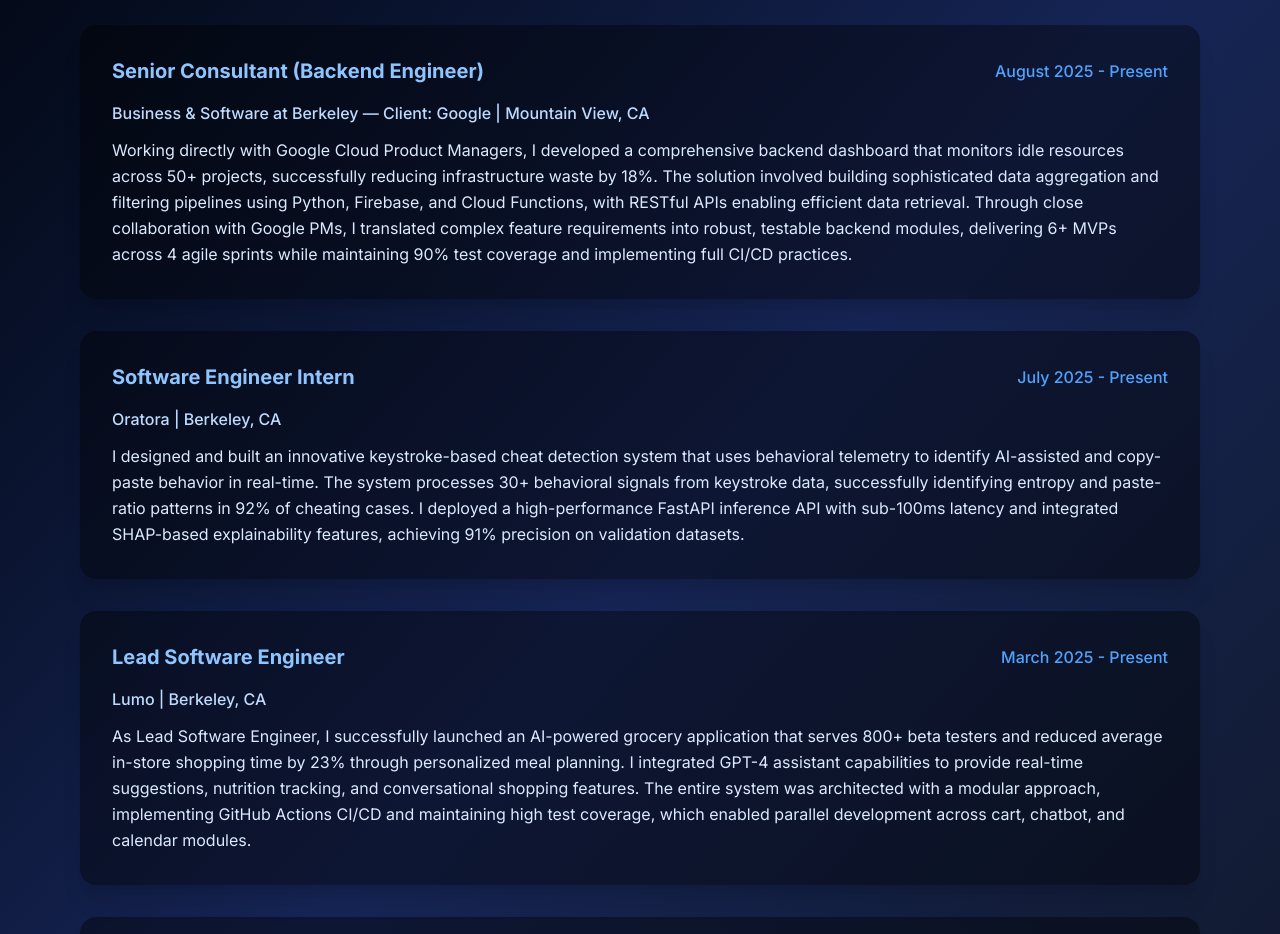
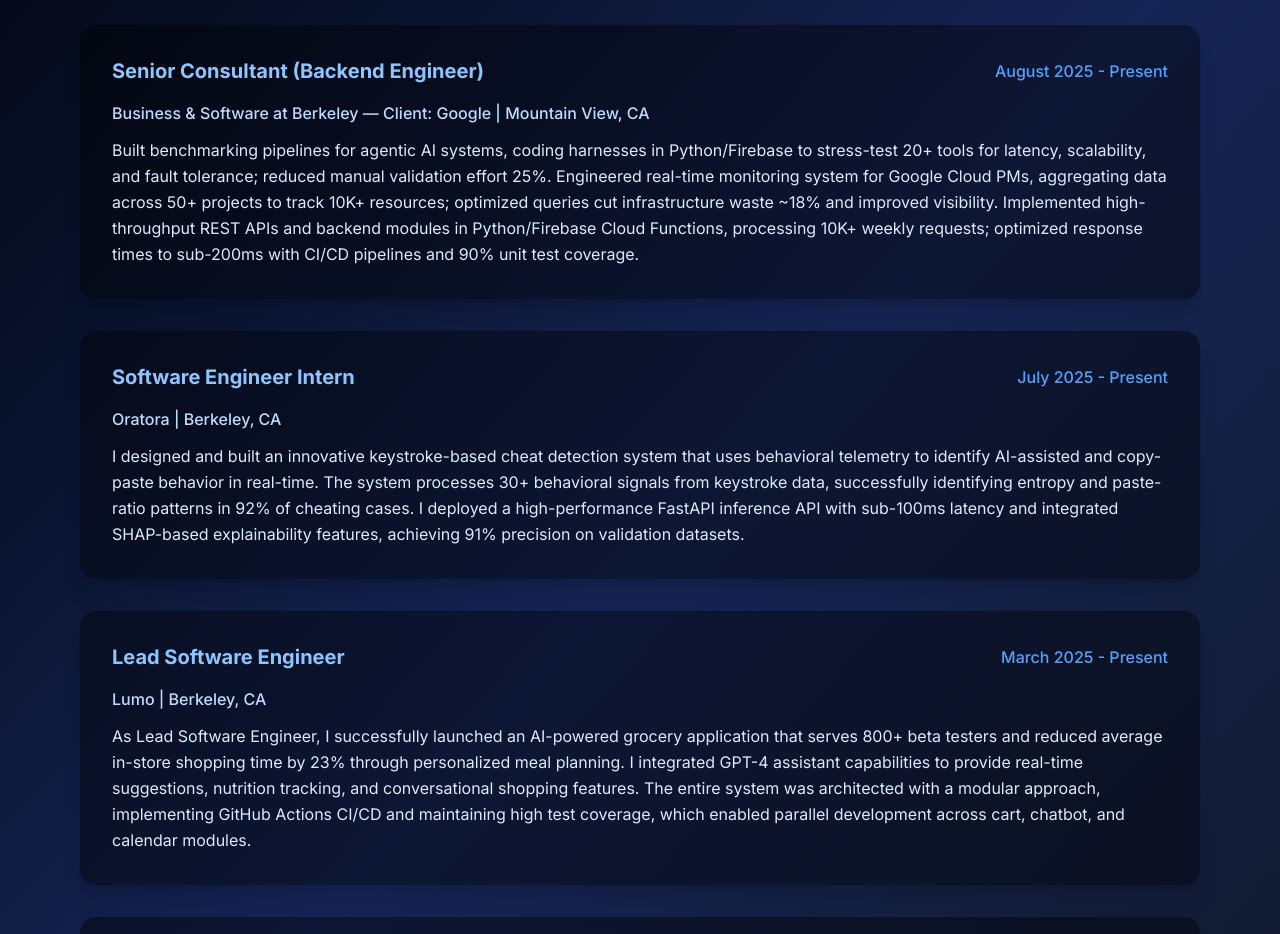
Before and after one commit to ethanzhanghello/Portfolio, a Next.js app: page / in a window 1280 px wide. Shown: the part 860-1794 px from the top of the page. Built offline with nearby package versions, Linux system fonts and the light colour scheme.

Commit message:
Update Google experience with more technical and detailed descriptions

```diff
--- a/src/app/page.tsx
+++ b/src/app/page.tsx
@@ -122,7 +122,7 @@
               </div>
               <p className="text-blue-200 font-medium mb-3">Business & Software at Berkeley — Client: Google | Mountain View, CA</p>
               <p className="text-blue-100 leading-relaxed">
-                Working directly with Google Cloud Product Managers, I developed a comprehensive backend dashboard that monitors idle resources across 50+ projects, successfully reducing infrastructure waste by 18%. The solution involved building sophisticated data aggregation and filtering pipelines using Python, Firebase, and Cloud Functions, with RESTful APIs enabling efficient data retrieval. Through close collaboration with Google PMs, I translated complex feature requirements into robust, testable backend modules, delivering 6+ MVPs across 4 agile sprints while maintaining 90% test coverage and implementing full CI/CD practices.
+                Built benchmarking pipelines for agentic AI systems, coding harnesses in Python/Firebase to stress-test 20+ tools for latency, scalability, and fault tolerance; reduced manual validation effort 25%. Engineered real-time monitoring system for Google Cloud PMs, aggregating data across 50+ projects to track 10K+ resources; optimized queries cut infrastructure waste ~18% and improved visibility. Implemented high-throughput REST APIs and backend modules in Python/Firebase Cloud Functions, processing 10K+ weekly requests; optimized response times to sub-200ms with CI/CD pipelines and 90% unit test coverage.
               </p>
             </motion.div>
 
```
